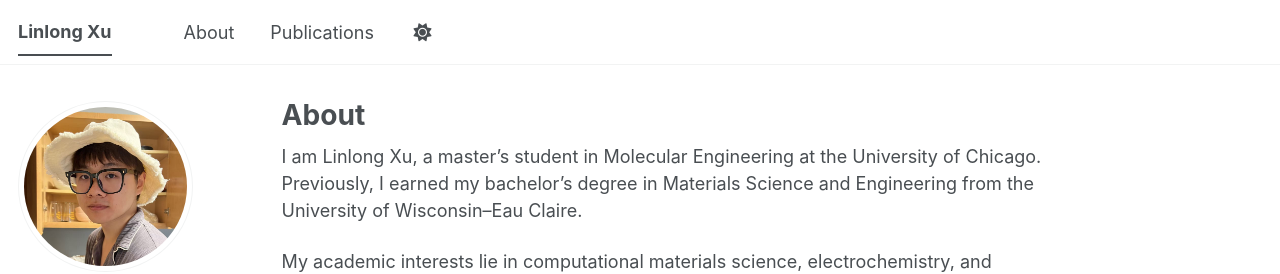
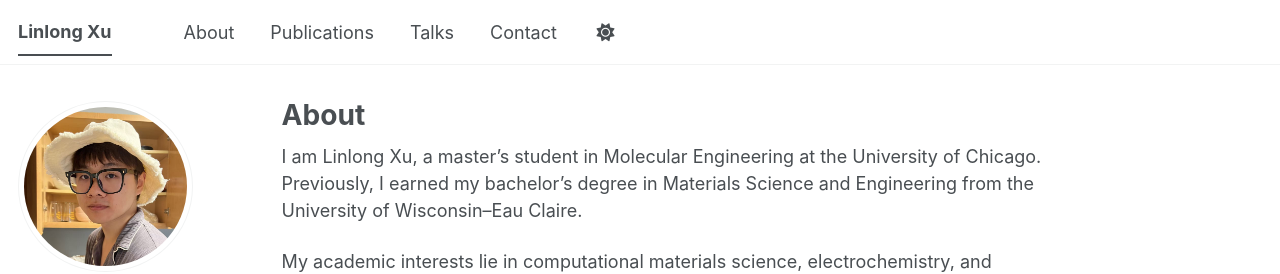
Before and after one commit to linlongxu/linlongxu.github.io, a Jekyll site: the page built from _pages/about.md, in a window 1280 px wide. Shown: the top 274 px of the page. Built offline with Jekyll 4.4.1, drawn with Linux system fonts in a browser that asks for light colours; a script bundle is joined from its source files by our own code; library files that are not in the unit come from our copies.

Commit message:
Update navigation.yml

```diff
--- a/_data/navigation.yml
+++ b/_data/navigation.yml
@@ -4,3 +4,9 @@ main:
 
   - title: "Publications"
     url: /publications/
+
+  - title: "Talks"
+    url: /talks/
+
+  - title: "Contact"
+    url: /contact/
```
